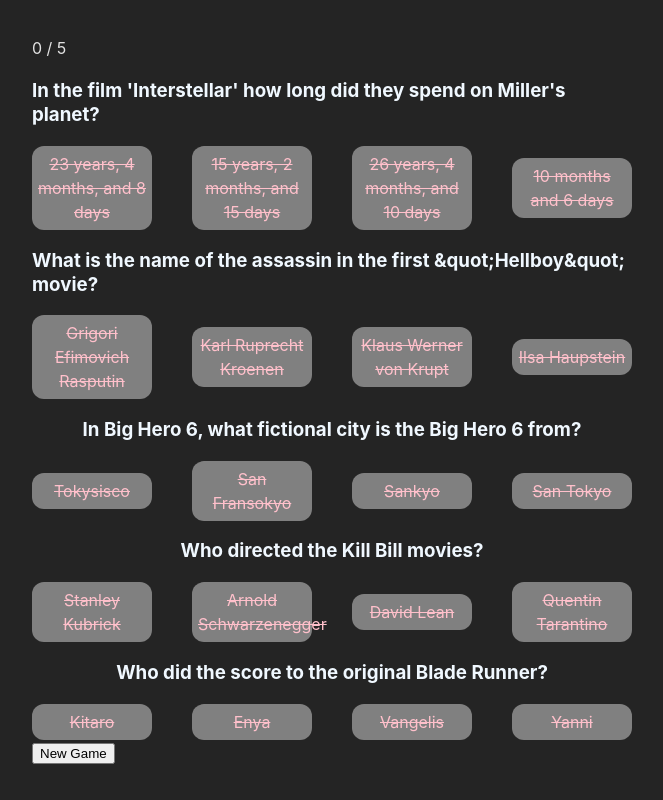
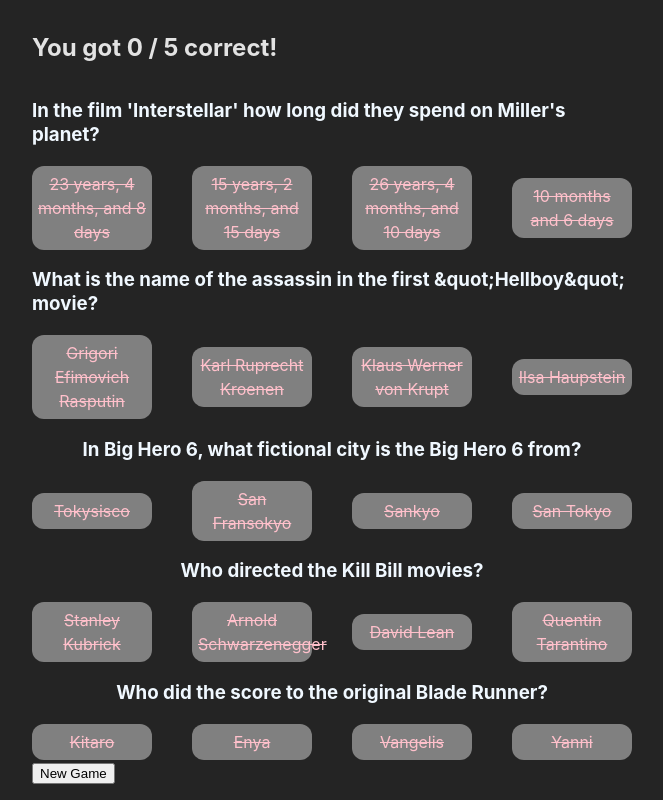
Before and after one commit to austingw/quiz-app, a React (Vite) app in the folder quick-quiz/: page / in a window 1280 px wide. Both pictures are taken after a click on the button "Submit Answers". Shown: the whole page, without its empty margins (308-971 px from the left). Built offline with nearby package versions, Linux system fonts and the light colour scheme.

Commit message:
Minor text and class changes to score display and submit/new game button

```diff
--- a/quick-quiz/src/App.jsx
+++ b/quick-quiz/src/App.jsx
@@ -135,12 +135,18 @@
 
   return (
     <div className="App">
-      {results && <div className="score">{correct.length} / 5</div>}
+      {results && (
+        <h2 className="score">You got {correct.length} / 5 correct! </h2>
+      )}
       {questionElements}
       {!results ? (
-        <button onClick={submitAnswers}>Submit Answers</button>
+        <button className="game-btn" onClick={submitAnswers}>
+          Submit Answers
+        </button>
       ) : (
-        <button onClick={newGame}>New Game</button>
+        <button className="game-btn" onClick={newGame}>
+          New Game
+        </button>
       )}
     </div>
   );
```
